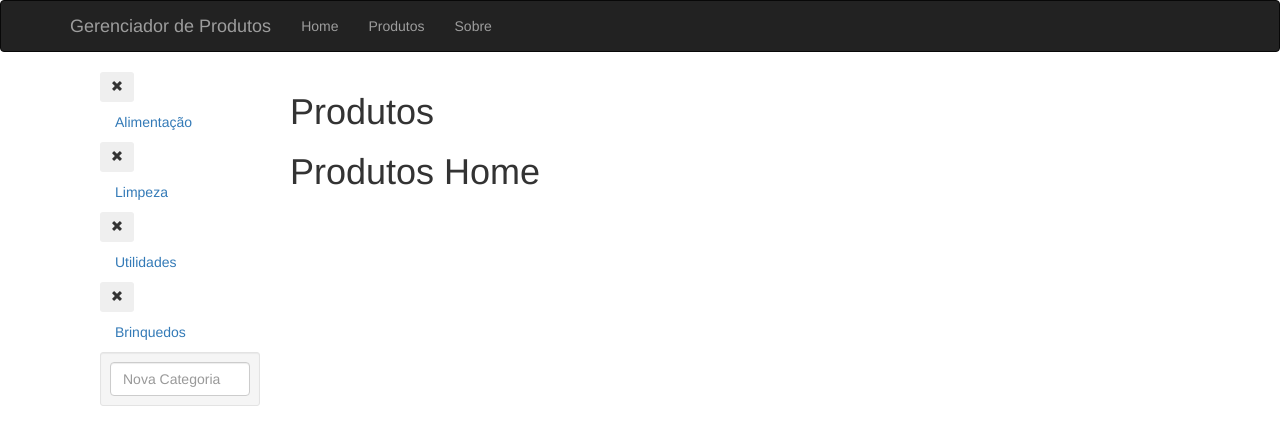
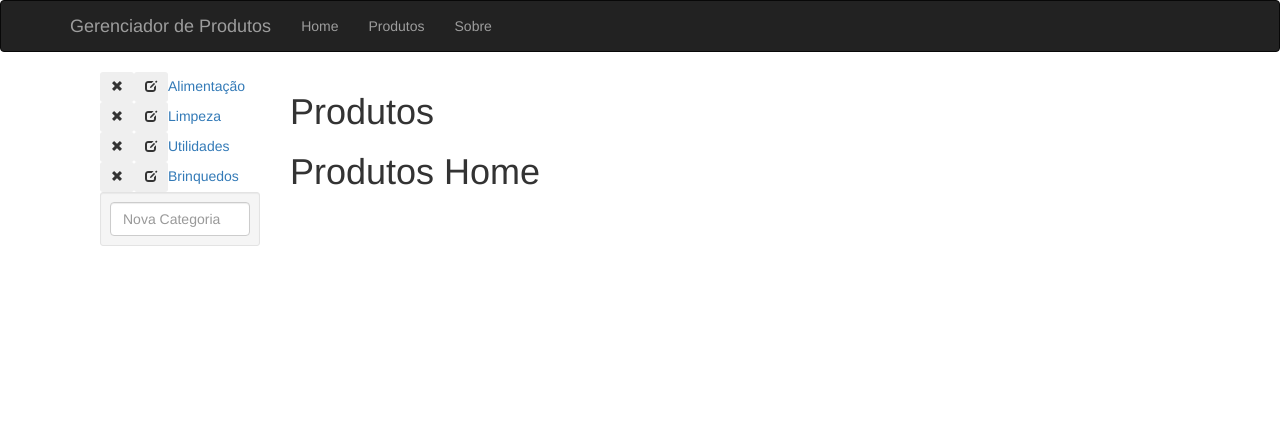
Before and after one commit to brunogcarneiro/devreactjs-produtos, a React (Create React App) app: page /produtos in a window 1280 px wide. Shown: the top 444 px of the page. Built offline with nearby package versions, Linux system fonts and the light colour scheme; data requests are answered from the project's data file.

Commit message:
Implementa editar categoria

```diff
--- /dev/null
+++ b/src/DisplayCategoria.js
@@ -0,0 +1,18 @@
+import React from 'react'
+import { Link } from 'react-router-dom'
+
+const DisplayCategoria = (props) => {
+    return (
+        <div>
+            <button className='btn btn-sm' onClick={() => props.deleteCategorias(props.cat.id)}>
+                <span className='glyphicon glyphicon-remove'></span>
+            </button>
+            <button className='btn btn-sm' onClick={() => props.setEditingCategory(props.cat.id)}>
+                <span className='glyphicon glyphicon-edit'></span>
+            </button>
+            <Link to={`/produtos/categorias/${props.cat.id}`}>{props.cat.descricao}</Link>
+        </div>
+    )
+}
+
+export default DisplayCategoria
--- /dev/null
+++ b/src/EditCategoria.js
@@ -0,0 +1,22 @@
+import React from 'react'
+
+const ENTER = 13
+
+const EditCategoria = (props) => {
+    const keyUpHandler = (event) => {
+        if (event.keyCode === ENTER){
+            props.editCategoria(props.cat.id, event.target.value)
+        }
+    }
+
+    return (
+        <div>
+            <button className='btn btn-sm' onClick={() => props.setEditingCategory('')}>
+                <span>Cancel</span>
+            </button>
+            <input type="text" defaultValue={props.cat.descricao} onKeyUp={keyUpHandler}></input>
+        </div>
+    )
+}
+
+export default EditCategoria
--- a/src/Produtos.js
+++ b/src/Produtos.js
@@ -7,12 +7,19 @@ import {
 
 import ProdutosHome from './ProdutosHome'
 import Categorias from './Categorias'
+import DisplayCategoria from './DisplayCategoria';
+import EditCategoria from './EditCategoria'
 
 class Produtos extends React.Component{
     constructor(props){
         super(props)
 
+        this.state = {
+            editingCategory : ''
+        }
+
         this.keyUpHandler = this.keyUpHandler.bind(this)
+        this.setEditingCategory = this.setEditingCategory.bind(this)
     }
 
     keyUpHandler(event){
@@ -21,6 +28,12 @@ class Produtos extends React.Component{
             this.props.createCategorias(this.refs.categoria.value)
             this.refs.categoria.value = ''
         }
+    }
+
+    setEditingCategory(id){
+        this.setState({
+            editingCategory: id
+        })
     }
 
     componentDidMount(){
@@ -35,12 +48,14 @@ class Produtos extends React.Component{
                 <div className='col-md-2'>
                     <ul className='nav'>
                         {this.props.categorias.map(cat => {
+                            const isEditingCategory = cat.id === this.state.editingCategory;
                             return (
                                 <li key={cat.id}>
-                                    <button className='btn btn-sm' onClick={() => deleteCategorias(cat.id)}>
-                                        <span className='glyphicon glyphicon-remove'></span>
-                                    </button>
-                                    <Link to={`/produtos/categorias/${cat.id}`}>{cat.descricao}</Link>
+                                    {
+                                        (isEditingCategory)
+                                            ? <EditCategoria cat={cat} editCategoria={this.editCategoria} setEditingCategory={this.setEditingCategory}/>
+                                            : <DisplayCategoria cat={cat} deleteCategorias={this.deleteCategorias} setEditingCategory={this.setEditingCategory}/>
+                                    }
                                 </li>
                             )
                         })}
```
